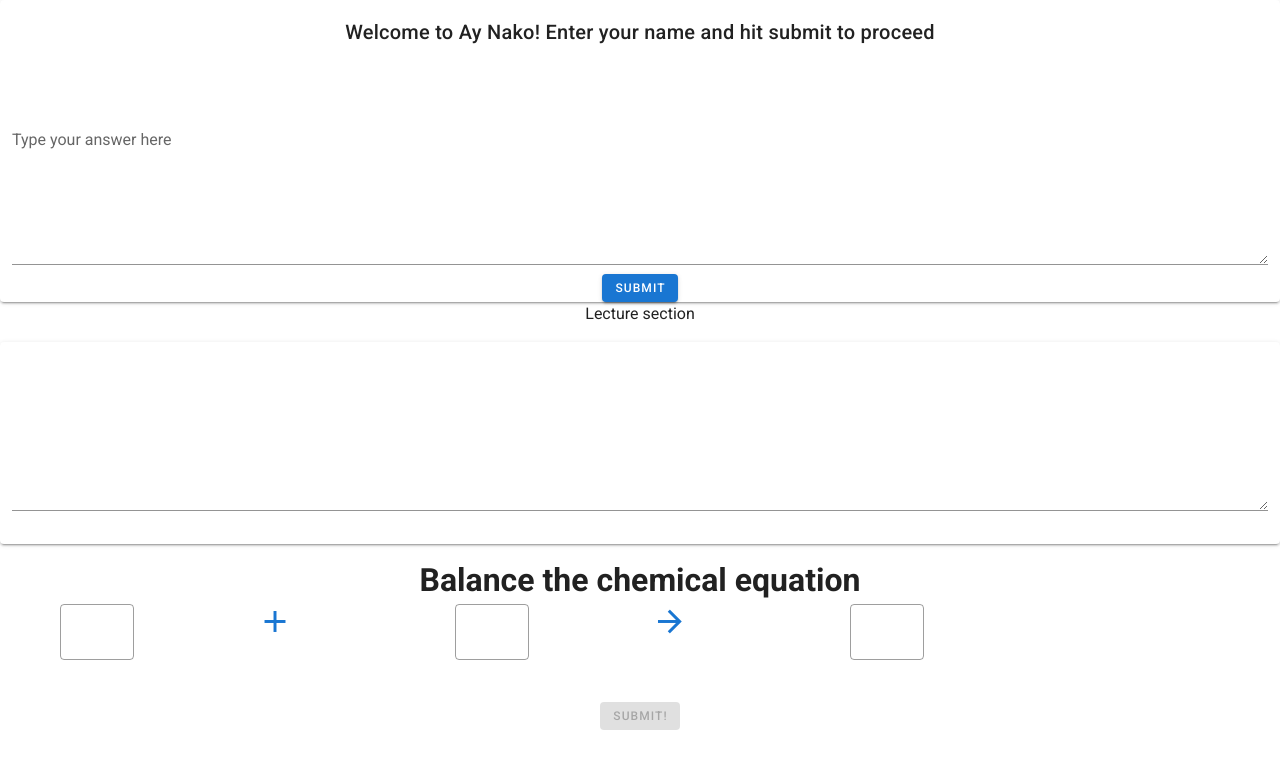
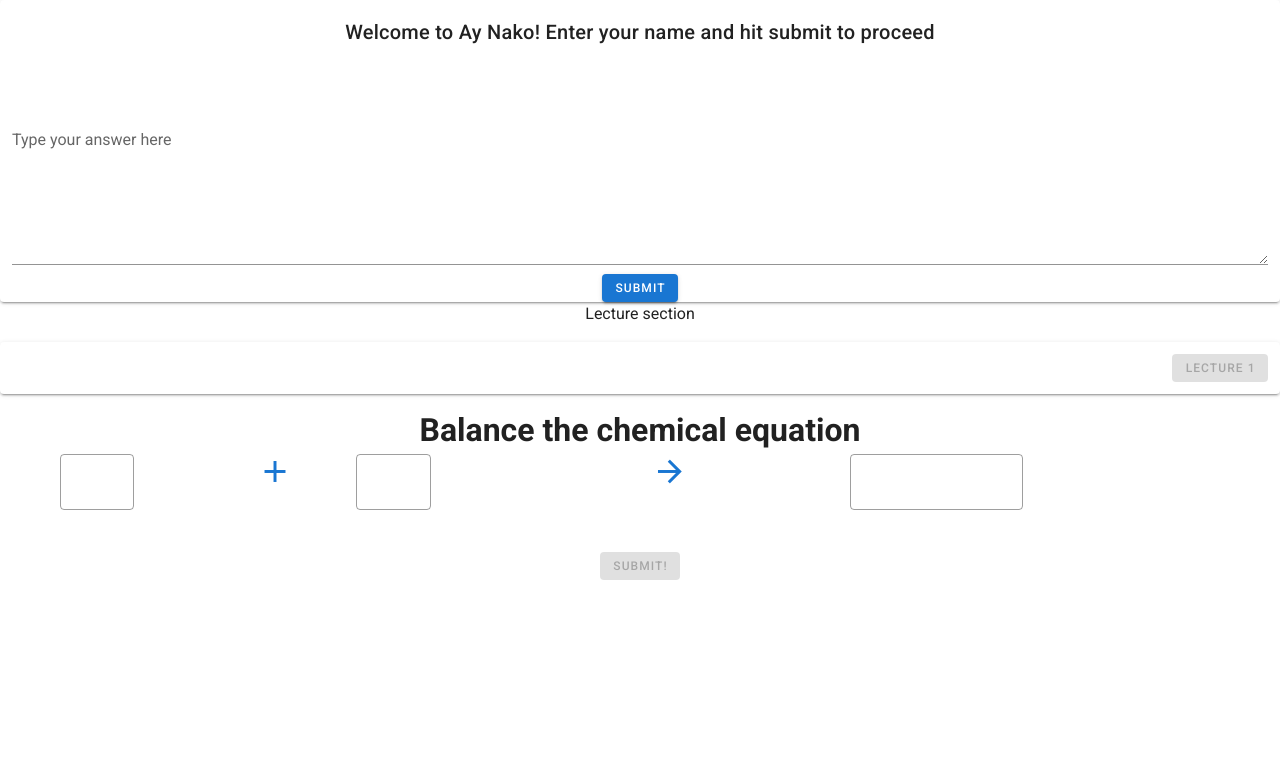
Before and after one commit to EvanSooHoo/AngryChemTeacher, a Vue app in the folder angrychemteacher/: page / in a window 1280 px wide. Shown: the top 768 px of the page. Built offline with nearby package versions, Linux system fonts and the light colour scheme.

Commit message:
alignment change; first lecture parsed but not yet formatted

```diff
--- a/angrychemteacher/package.json
+++ b/angrychemteacher/package.json
@@ -20,6 +20,7 @@
     "babel-eslint": "^10.1.0",
     "eslint": "^6.7.2",
     "eslint-plugin-vue": "^6.2.2",
+    "raw-loader": "^4.0.2",
     "sass": "^1.19.0",
     "sass-loader": "^8.0.0",
     "vue-cli-plugin-vuetify": "~2.0.5",
--- a/angrychemteacher/src/App.vue
+++ b/angrychemteacher/src/App.vue
@@ -36,7 +36,13 @@
     <p class="text-center">Lecture section</p>
     <v-card>
       <v-container fluid>
-        <v-textarea></v-textarea>
+        <v-card value="lecture1Text">{{lecture1Text}}</v-card>
+        <v-row class="text-right">
+          <v-col cols="12" sm="6" md="12" >
+            <v-btn  :disabled="lockLecture1" small color="green">Lecture 1
+            </v-btn>
+          </v-col>
+        </v-row>
       </v-container>
     </v-card>
     <v-container>
@@ -53,7 +59,7 @@
           </h1>
         </v-col>
 
-        <v-col cols="12" sm="6" md="2">
+        <v-col cols="12" sm="6" md="1">
           <v-icon large color="blue darken-2">
             mdi-plus
           </v-icon>
@@ -63,7 +69,7 @@
           <v-text-field v-model="secondCoeff" outlined></v-text-field>
         </v-col>
 
-        <v-col cols="12" sm="6" md="1">
+        <v-col cols="12" sm="6" md="2">
           <h1>
             {{ secondElement }}<sub>{{ secondSubscript }}</sub>
           </h1>
@@ -74,11 +80,11 @@
           </v-icon>
         </v-col>
 
-        <v-col cols="12" sm="6" md="1">
+        <v-col cols="12" sm="6" md="2">
           <v-text-field v-model="thirdCoeff" outlined></v-text-field>
         </v-col>
 
-        <v-col cols="12" sm="6" md="1">
+        <v-col cols="12" sm="6" md="2">
           <h1>
             {{ productElement }}<sub>{{ thirdSubscript }}</sub>
           </h1>
@@ -100,6 +106,7 @@
 </template>
 
 <script>
+import lecture1 from "./Lecture1.txt";
 export default {
   name: "App",
 
@@ -126,7 +133,8 @@ export default {
 
       if (
         inputDN.search("building") != -1 ||
-        inputDN.search("block") != -1 || inputDN.search("make") != -1 ||
+        inputDN.search("block") != -1 ||
+        inputDN.search("make") != -1 ||
         inputDN.search("fundamental") != -1 ||
         inputDN.search("important") != -1
       ) {
@@ -170,6 +178,7 @@ export default {
       }
     },
     buttonPressed() {
+      console.log({ lecture1 });
       this.clickCount++;
       console.log(
         "Button pressed. value of input answer is " + this.inputAnswer
@@ -195,6 +204,7 @@ export default {
           "This is a short answer question.  \nYou are to write everything you know about the atom.\n\nWhat is it made of?  \nWhat is its significance?\n\nYou will be given a score out of 100 based on your short answer response:";
       } else if (this.clickCount == 4) {
         this.parseDoNow(this.inputAnswer);
+        this.questionTextLineTwo = "";
         this.questionText =
           "Your score is " +
           this.score +
@@ -203,6 +213,8 @@ export default {
           " (Click to continue)";
       } else if (this.clickCount == 5) {
         this.questionText = "All right class, time for your lesson.";
+        this.lockLecture1 = false;
+        this.lecture1Text = lecture1;
       }
     },
     balanceButtonPressed() {
@@ -241,7 +253,9 @@ export default {
     secondCoeff: "",
     thirdCoeff: "",
     score: 0,
-    reason: ""
+    reason: "",
+    lockLecture1: true,
+    lecture1Text: "",
   })
 };
 </script>
--- a/angrychemteacher/vue.config.js
+++ b/angrychemteacher/vue.config.js
@@ -1,4 +1,12 @@
 module.exports = {
+  chainWebpack: config => {
+    config.module
+      .rule('raw')
+      .test(/\.txt$/)
+      .use('raw-loader')
+      .loader('raw-loader')
+      .end()
+  },
   "transpileDependencies": [
     "vuetify"
   ]
```
Also changed, not shown: 2 other files (tests, documents, lock files or other folders).
